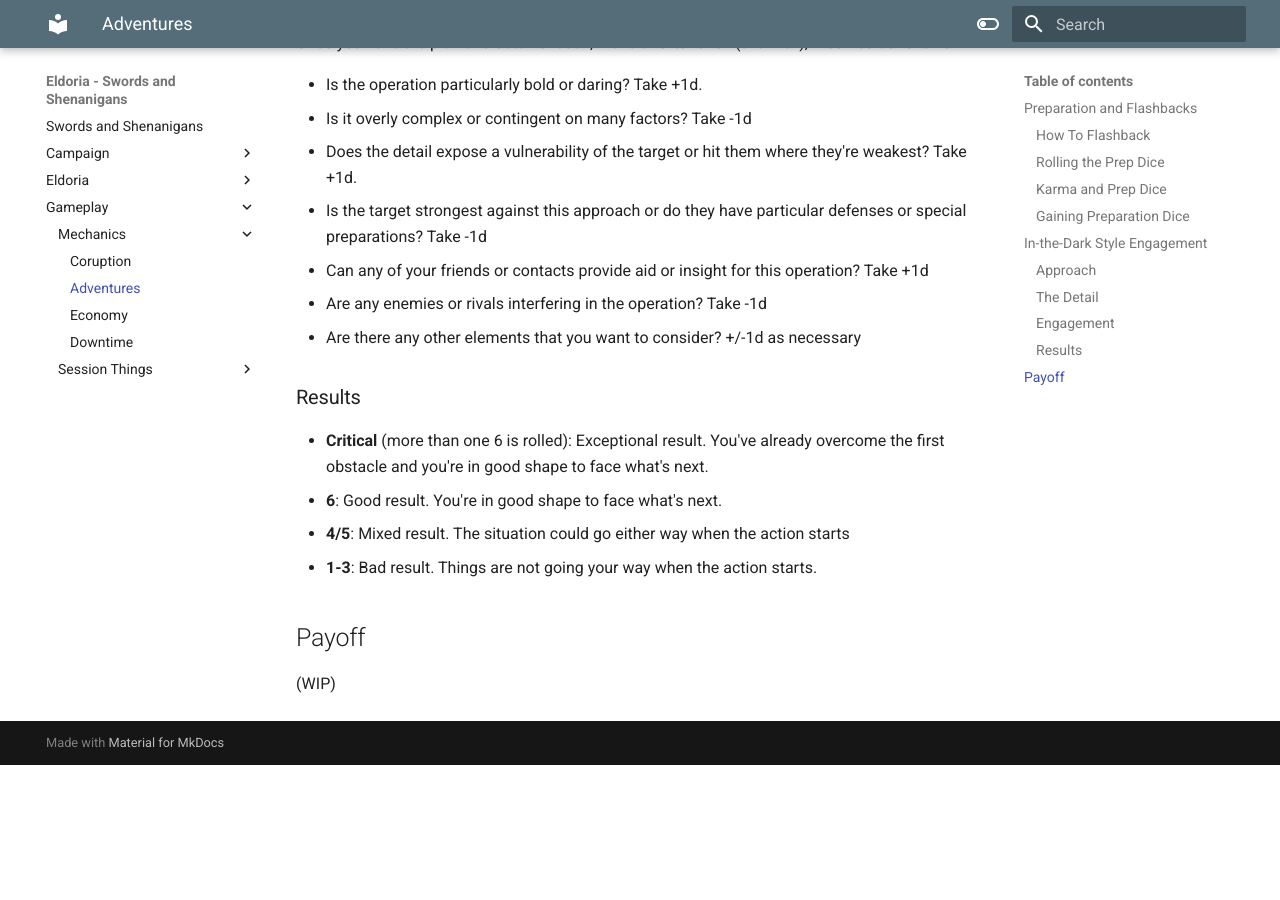
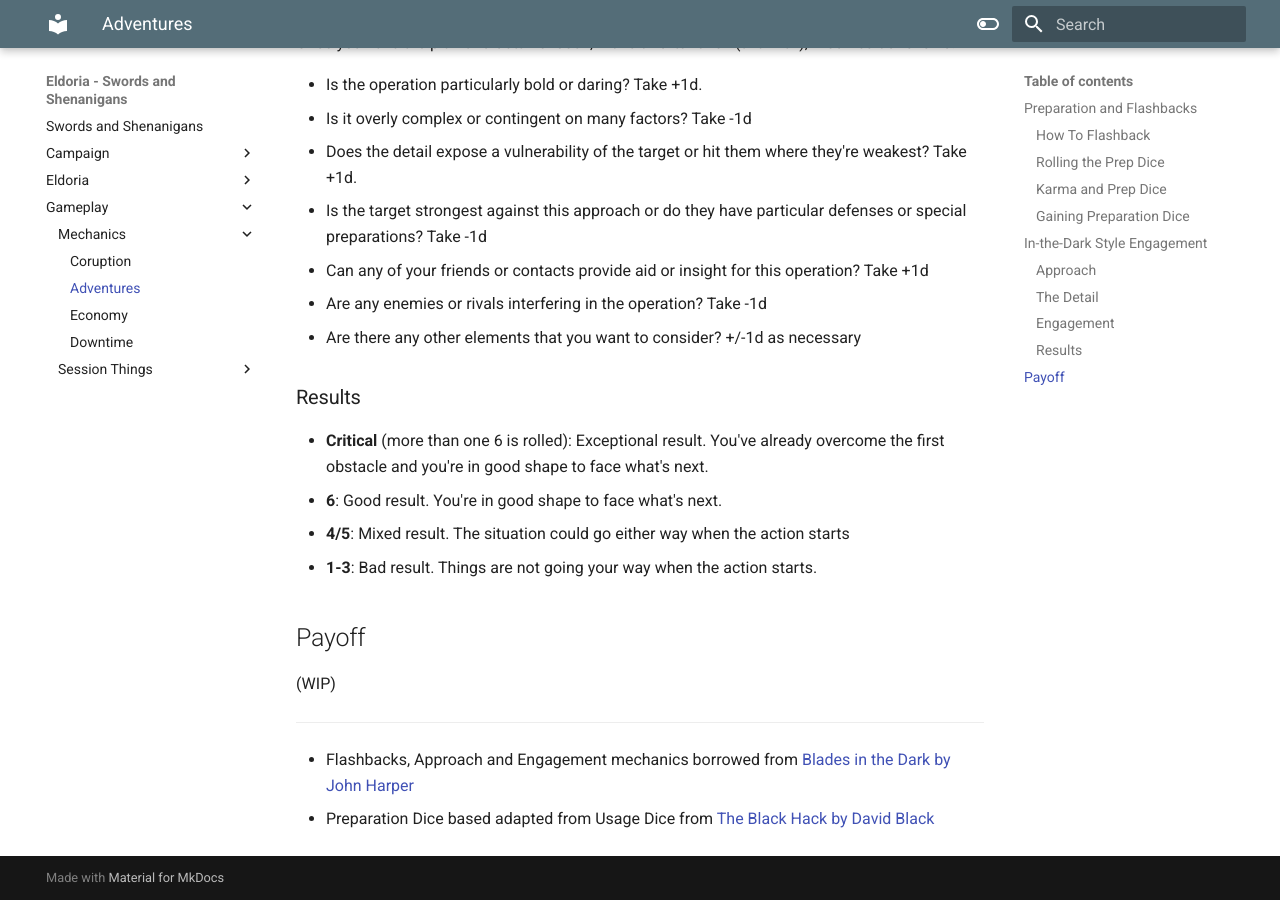
Before and after one commit to TheOldGuard/Swords-and-Shenanigans, an MkDocs documentation site: the page built from docs/Gameplay/Mechanics/2 - Adventures.md, in a window 1280 px wide and 900 px high, scrolled down 2488 px. Built offline with MkDocs 1.6.1 and Material for MkDocs 9.7.7, drawn with Linux system fonts in a browser that asks for light colours; before the commit the page ends 3253 px from its top, so only the background shows below that.

Commit message:
Added credits to game mechanics section

```diff
--- a/docs/Gameplay/Mechanics/2 - Adventures.md
+++ b/docs/Gameplay/Mechanics/2 - Adventures.md
@@ -80,3 +80,7 @@ Once you have the plan and detail chosen, make a fortune roll (a la BitD), modif
 ## Payoff
 
 (WIP)
+
+---
+- Flashbacks, Approach and Engagement mechanics borrowed from [Blades in the Dark by John Harper](https://www.drivethrurpg.com/en/product/170689/blades-in-the-dark)
+- Preparation Dice based adapted from Usage Dice from [The Black Hack by David Black](https://the-black-hack.jehaisleprintemps.net/)
```
Also changed, not shown: docs/Campaign/Altai/Factions/Shadowmere Protection Guild.md (+4 -4 lines), docs/Gameplay/Mechanics/1 - Corruption.md (+3 -0 lines), docs/Gameplay/Mechanics/3 - Economy.md (+3 -0 lines), docs/Gameplay/Mechanics/4 - Downtime.md (+3 -0 lines), docs/index.md (line endings or trailing spaces).
